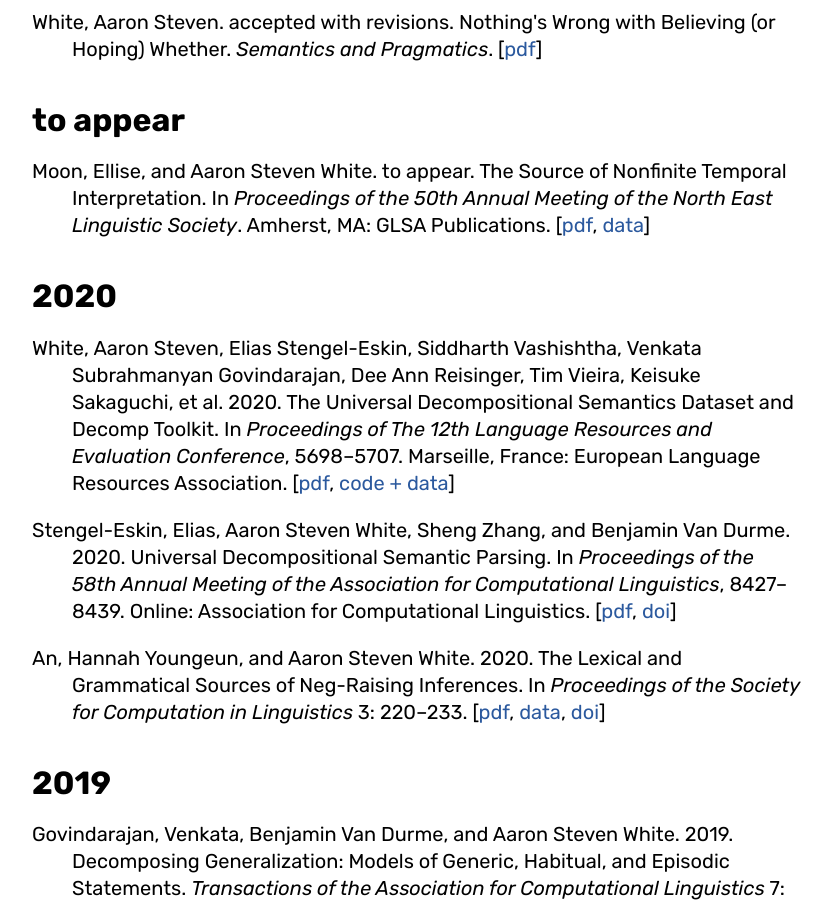
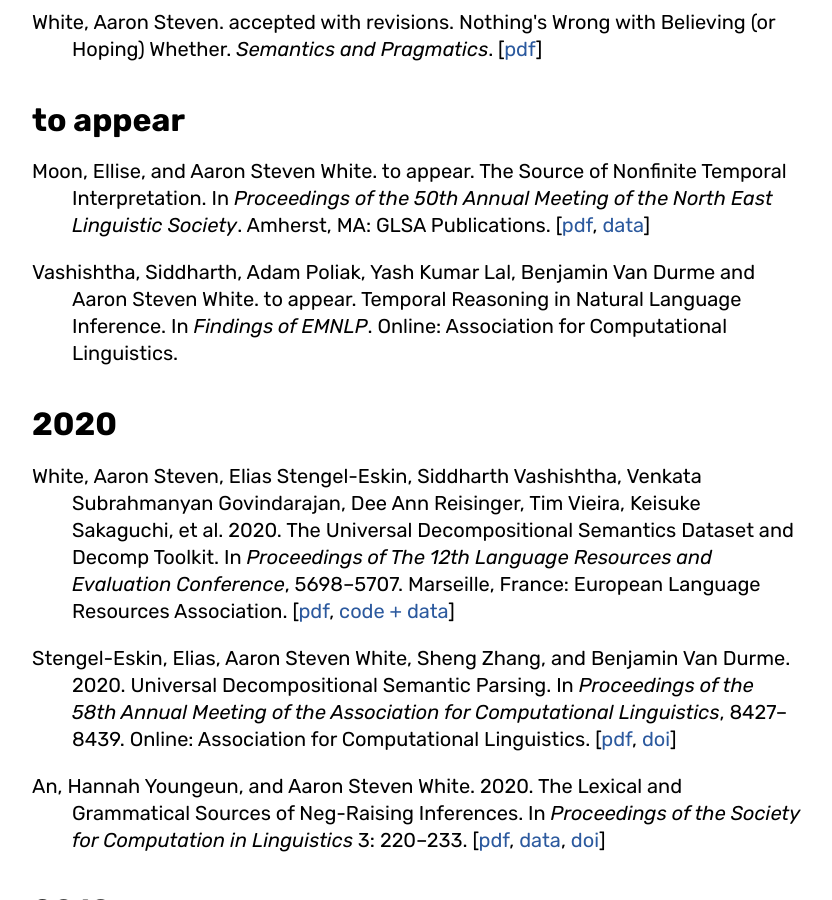
Before and after one commit to JIAXINGUY/aaronstevenwhite.github.io, a Jekyll site: the page built from papers.md, in a window 1280 px wide and 900 px high, scrolled down 439 px. Shown: the whole window, without its empty margins (224-1056 px from the left). Built offline with Jekyll 4.4.1, drawn with Linux system fonts in a browser that asks for light colours; some web fonts are replaced.

Commit message:
Adds EMNLP2020 citation

```diff
--- a/_data/papers.yml
+++ b/_data/papers.yml
@@ -21,6 +21,8 @@
       href: "https://ling.auf.net/lingbuzz/005282/current.pdf"
     - label: "data"
       href: "http://megaattitude.io/projects/mega-orientation/"
+
+  - citation: "Vashishtha, Siddharth, Adam Poliak, Yash Kumar Lal, Benjamin Van Durme and Aaron Steven White. to appear. Temporal Reasoning in Natural Language Inference. In <i>Findings of EMNLP</i>. Online: Association for Computational Linguistics."
 
 
 - year: 2020
```
